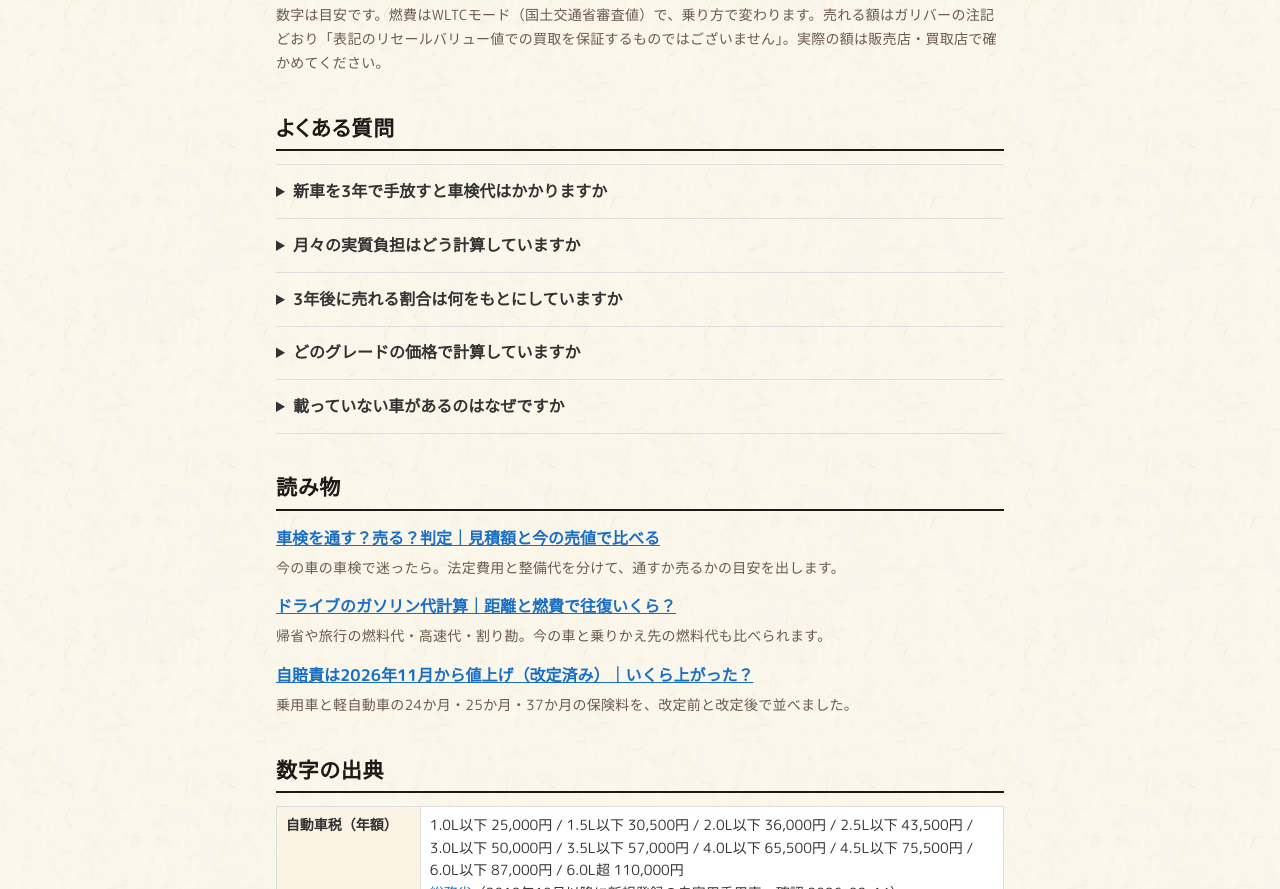
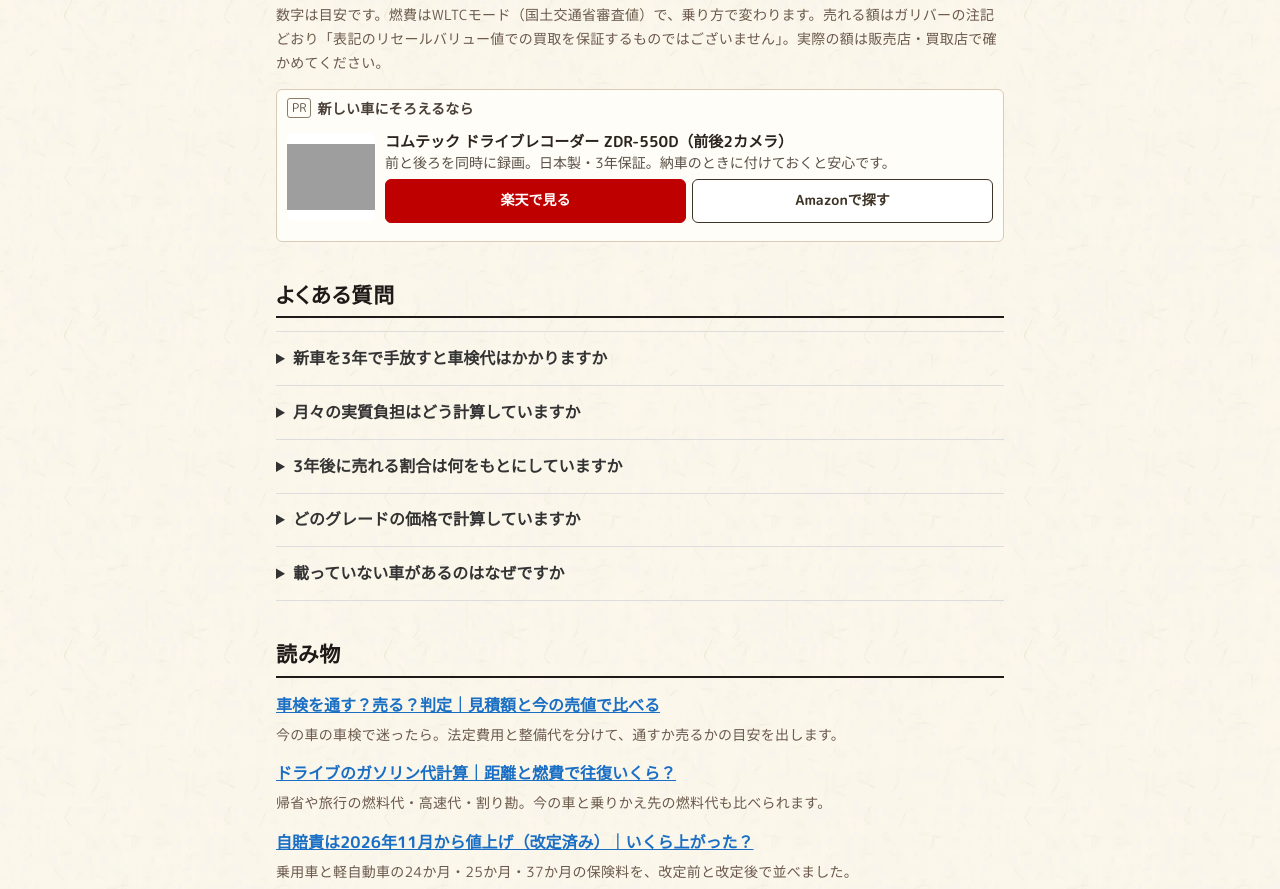
Before and after one commit to kkp-15/ninja-car, a plain HTML site: page index.html in a window 1280 px wide. Shown: the part 3673-4562 px from the top of the page. Drawn offline with Linux system fonts and the light colour scheme; grey boxes are pictures that could not be loaded; a web font is replaced by a local one.

Commit message:
「この計算に入れていないもの」の下にドライブレコーダーの商品カード（楽天の画像・PR）
Co-Authored-By: Claude Opus 5.5 <noreply@anthropic.com>

```diff
--- a/index.html
+++ b/index.html
@@ -471,6 +471,17 @@ h2{background:none;border:0;border-bottom:var(--k-bw-s) solid var(--k-sumi);bord
   </ul>
   <p class="note" style="margin:.4rem 0 0">数字は目安です。燃費はWLTCモード（国土交通省審査値）で、乗り方で変わります。売れる額はガリバーの注記どおり「表記のリセールバリュー値での買取を保証するものではございません」。実際の額は販売店・買取店で確かめてください。</p>
 </div>
+
+<!-- 2026-11-26 関連商品（結果と広告より下・「この計算に入れていないもの」の下。入力と結果は押し下げない） -->
+<aside class="k-aff" data-zone="affiliate_car_more">
+  <p class="k-aff-h"><span class="k-aff-pr">PR</span>新しい車にそろえるなら</p>
+  <div class="k-aff-item">
+    <a class="k-aff-img" href="https://hb.afl.rakuten.co.jp/hgc/11008fdf.72a391c0.11008fe0.307a7b09/_RTLink159750?pc=https%3A%2F%2Fitem.rakuten.co.jp%2Fsyatihoko%2Fzdr-550d%2F&amp;m=https%3A%2F%2Fitem.rakuten.co.jp%2Fsyatihoko%2Fzdr-550d%2F" target="_blank" rel="nofollow sponsored noopener" data-store="rakuten" data-item="comtec_zdr550d"><img src="https://thumbnail.image.rakuten.co.jp/@0_mall/syatihoko/cabinet/02548057/1-550d.jpg?_ex=200x200" width="88" height="88" loading="lazy" alt="コムテックのドライブレコーダー"></a>
+    <div class="k-aff-txt"><b>コムテック ドライブレコーダー ZDR-550D（前後2カメラ）</b><span class="k-aff-desc">前と後ろを同時に録画。日本製・3年保証。納車のときに付けておくと安心です。</span>
+      <div class="k-aff-btns"><a class="k-aff-rakuten" href="https://hb.afl.rakuten.co.jp/hgc/11008fdf.72a391c0.11008fe0.307a7b09/_RTLink159750?pc=https%3A%2F%2Fitem.rakuten.co.jp%2Fsyatihoko%2Fzdr-550d%2F&amp;m=https%3A%2F%2Fitem.rakuten.co.jp%2Fsyatihoko%2Fzdr-550d%2F" target="_blank" rel="nofollow sponsored noopener" data-store="rakuten" data-item="comtec_zdr550d">楽天で見る</a><a class="k-aff-amazon" href="https://www.amazon.co.jp/s?k=%E3%82%B3%E3%83%A0%E3%83%86%E3%83%83%E3%82%AF+ZDR-550D&amp;tag=kkp15-22" target="_blank" rel="nofollow sponsored noopener" data-store="amazon" data-item="comtec_zdr550d">Amazonで探す</a></div></div>
+  </div>
+</aside>
+
 
 <h2>よくある質問</h2>
 <div class="faq">
```
